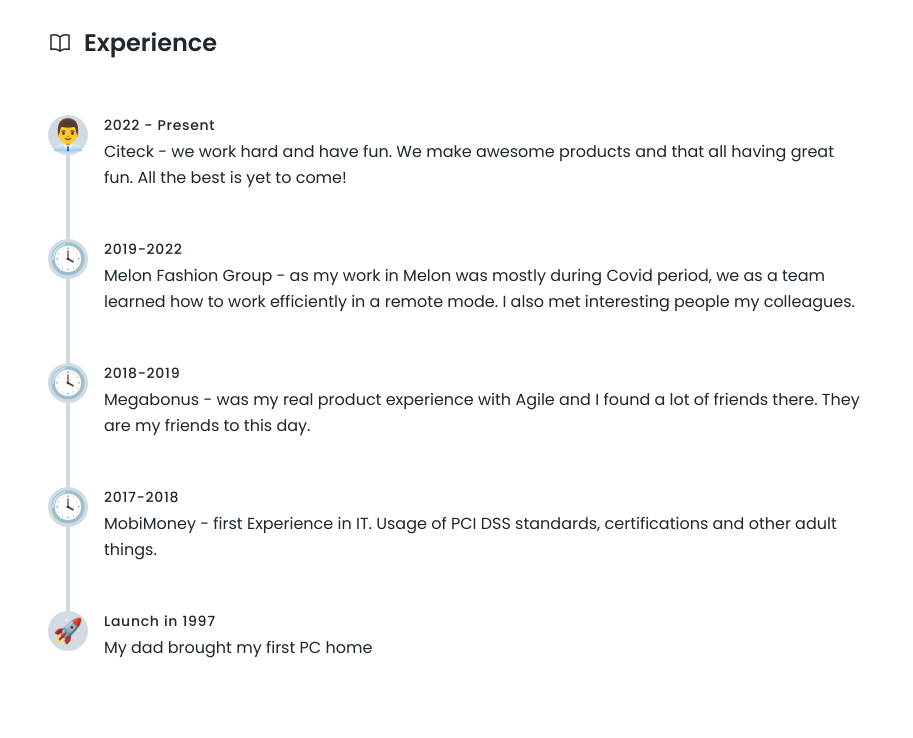
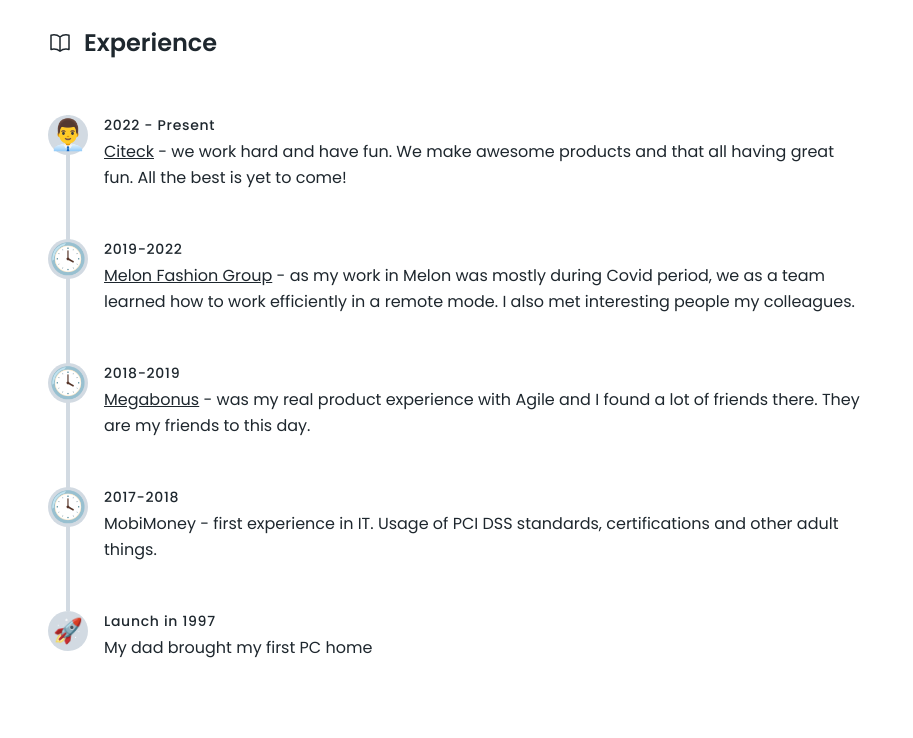
Before and after one commit to shlaikov/shlaikov.github.io, a website built with Vite: page index.html in a window 1280 px wide. Shown: the part 1000-1738 px from the top of the page, without its empty margins (183-1096 px from the left). Built offline with nearby package versions, Linux system fonts and the light colour scheme.

Commit message:
Release 2.1 (#2)
* Add public dir

* Release 2.1

```diff
--- a/index.html
+++ b/index.html
@@ -7,7 +7,10 @@
 
     <title>Alexey Shlaikov</title>
     <meta name="description" content="Alexey Shlaikov personal page with links and other stuff" />
-    <meta name="keywords" content="Алексей Шлайков, Alexey Shlaikov, web-developer, open-source" />
+    <meta
+      name="keywords"
+      content="Алексей Шлайков, Alexey Shlaikov, web-developer, open-source, шаблон портфолио разработчика, django, laravel, adblock"
+    />
     <link rel="canonical" href="http://shlaikov.github.io/" />
 
     <meta property="og:title" content="Alexey Shlaikov" />
@@ -342,8 +345,14 @@
                         2022 - Present
                       </h2>
                       <p class="leading-relaxed">
-                        Citeck - we work hard and have fun. We make awesome products and that all
-                        having great fun. All the best is yet to come!
+                        <a
+                          class="underline transition hover:opacity-30"
+                          href="https://citeck.com"
+                          target="_blank"
+                          >Citeck</a
+                        >
+                        - we work hard and have fun. We make awesome products and that all having
+                        great fun. All the best is yet to come!
                       </p>
                     </div>
                   </div>
@@ -359,9 +368,15 @@
                     <div class="flex-grow pl-4">
                       <h2 class="title-font mb-1 text-sm font-medium tracking-wider">2019-2022</h2>
                       <p class="leading-relaxed">
-                        Melon Fashion Group - as my work in Melon was mostly during Covid period, we
-                        as a team learned how to work efficiently in a remote mode. I also met
-                        interesting people my colleagues.
+                        <a
+                          class="underline transition hover:opacity-30"
+                          href="https://www.melonfashion.com"
+                          target="_blank"
+                          >Melon Fashion Group</a
+                        >
+                        - as my work in Melon was mostly during Covid period, we as a team learned
+                        how to work efficiently in a remote mode. I also met interesting people my
+                        colleagues.
                       </p>
                     </div>
                   </div>
@@ -377,8 +392,14 @@
                     <div class="flex-grow pl-4">
                       <h2 class="title-font mb-1 text-sm font-medium tracking-wider">2018-2019</h2>
                       <p class="leading-relaxed">
-                        Megabonus - was my real product experience with Agile and I found a lot of
-                        friends there. They are my friends to this day.
+                        <a
+                          class="underline transition hover:opacity-30"
+                          href="https://megabonus.com/us/en"
+                          target="_blank"
+                          >Megabonus</a
+                        >
+                        - was my real product experience with Agile and I found a lot of friends
+                        there. They are my friends to this day.
                       </p>
                     </div>
                   </div>
@@ -394,7 +415,7 @@
                     <div class="flex-grow pl-4">
                       <h2 class="title-font mb-1 text-sm font-medium tracking-wider">2017-2018</h2>
                       <p class="leading-relaxed">
-                        MobiMoney - first Experience in IT. Usage of PCI DSS standards,
+                        MobiMoney - first experience in IT. Usage of PCI DSS standards,
                         certifications and other adult things.
                       </p>
                     </div>
--- a/package.json
+++ b/package.json
@@ -1,10 +1,9 @@
 {
   "private": true,
   "name": "shlaikov.github.io",
-  "version": "2.0.0-snapshot",
+  "version": "2.1.0",
   "scripts": {
     "dev": "vite",
-    "build:css": "postcss styles/app.css -o dist/assets/styles/app.min.css",
     "build": "vite build",
     "serve": "vite preview"
   },
```
Also changed, not shown: public/manifest.json, public/robots.txt (renamed from robots.txt), 1 other file.
